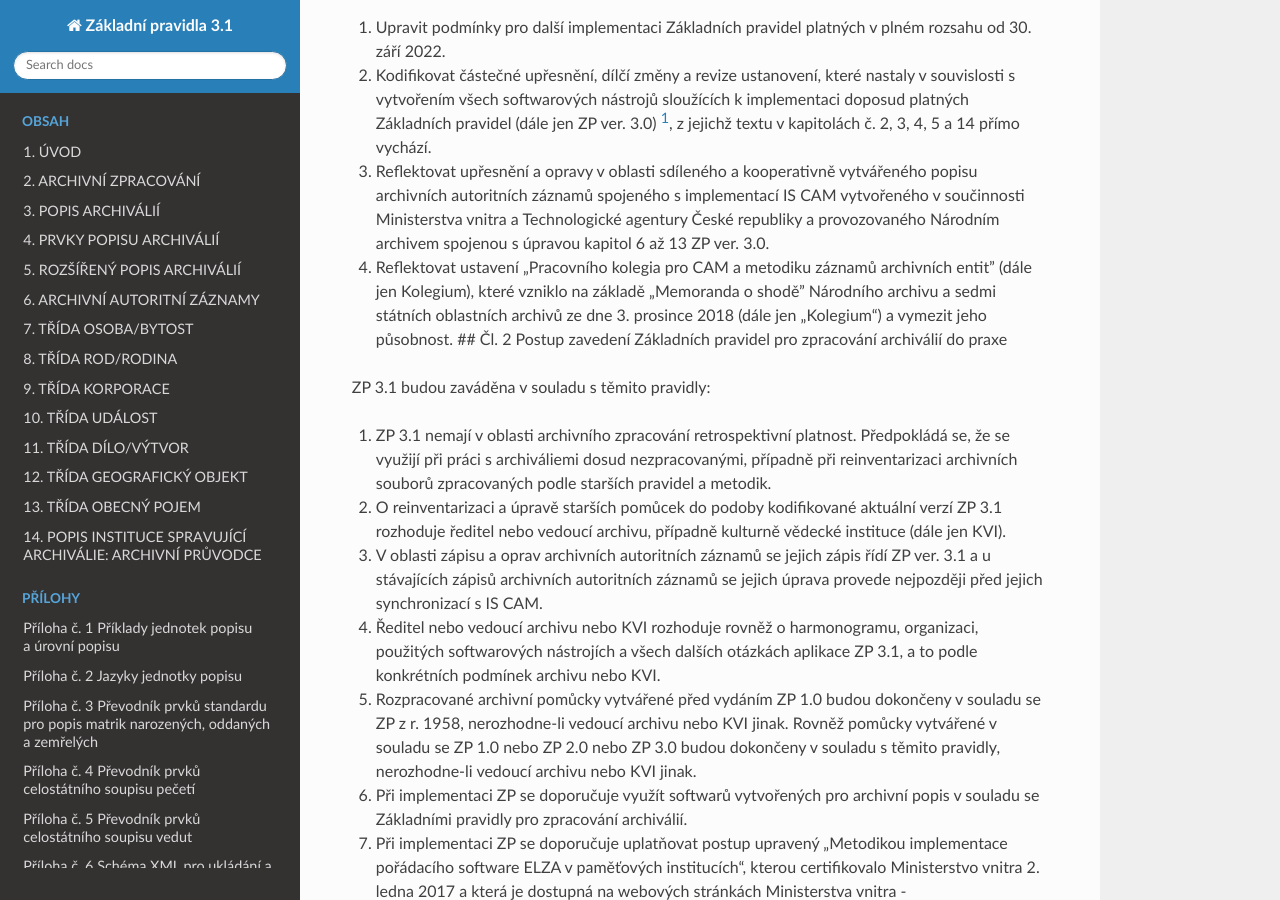
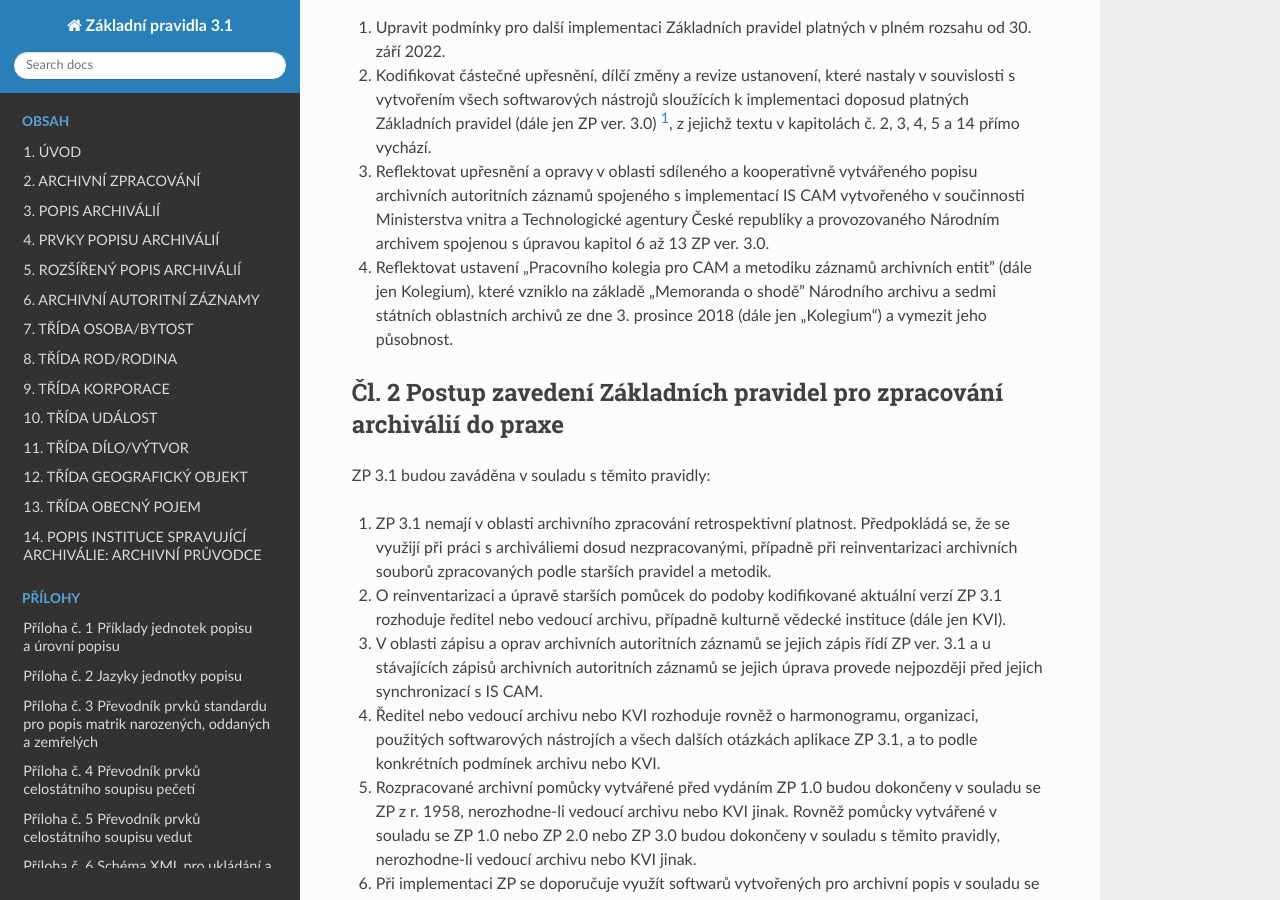
Before and after one commit to elzasw/zp, a Sphinx documentation site: the page built from source/index.rst, in a window 1280 px wide and 900 px high, scrolled down 4061 px. Built offline with Sphinx 7.4.7 and the Read the Docs theme 2.0.0, drawn with Linux system fonts in a browser that asks for light colours.

```diff
--- a/source/index.rst
+++ b/source/index.rst
@@ -84,8 +84,10 @@ Vydání ZP ver. 3.1 má za cíl:
    archivních entit” (dále jen Kolegium), které vzniklo na základě
    „Memoranda o shodě” Národního archivu a sedmi státních oblastních
    archivů ze dne 3. prosince 2018 (dále jen „Kolegium“) a vymezit jeho
-   působnost. ## Čl. 2 Postup zavedení Základních pravidel pro
-   zpracování archiválií do praxe
+   působnost.
+
+Čl. 2 Postup zavedení Základních pravidel pro zpracování archiválií do praxe
+--------------------------------
 
 ZP 3.1 budou zaváděna v souladu s těmito pravidly:
 
```
